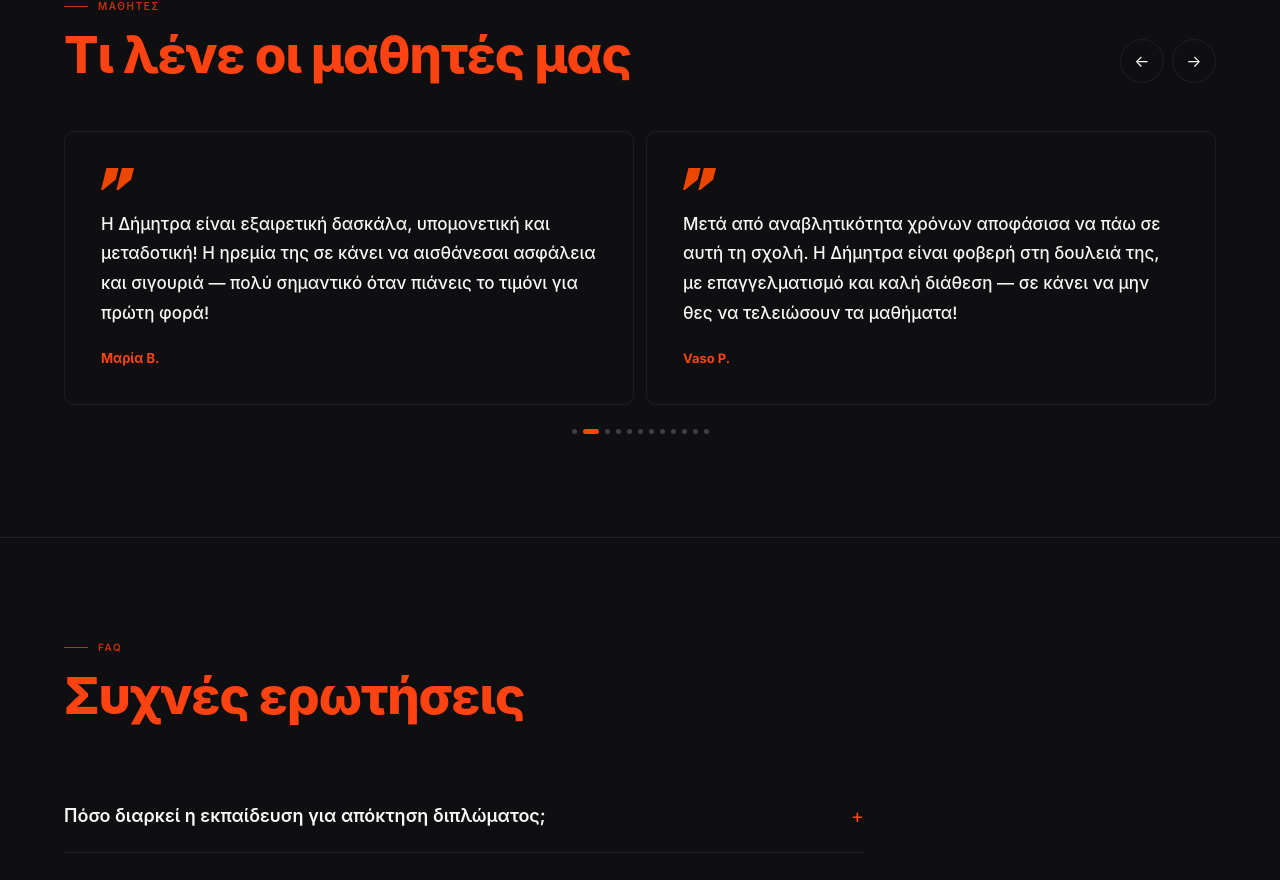
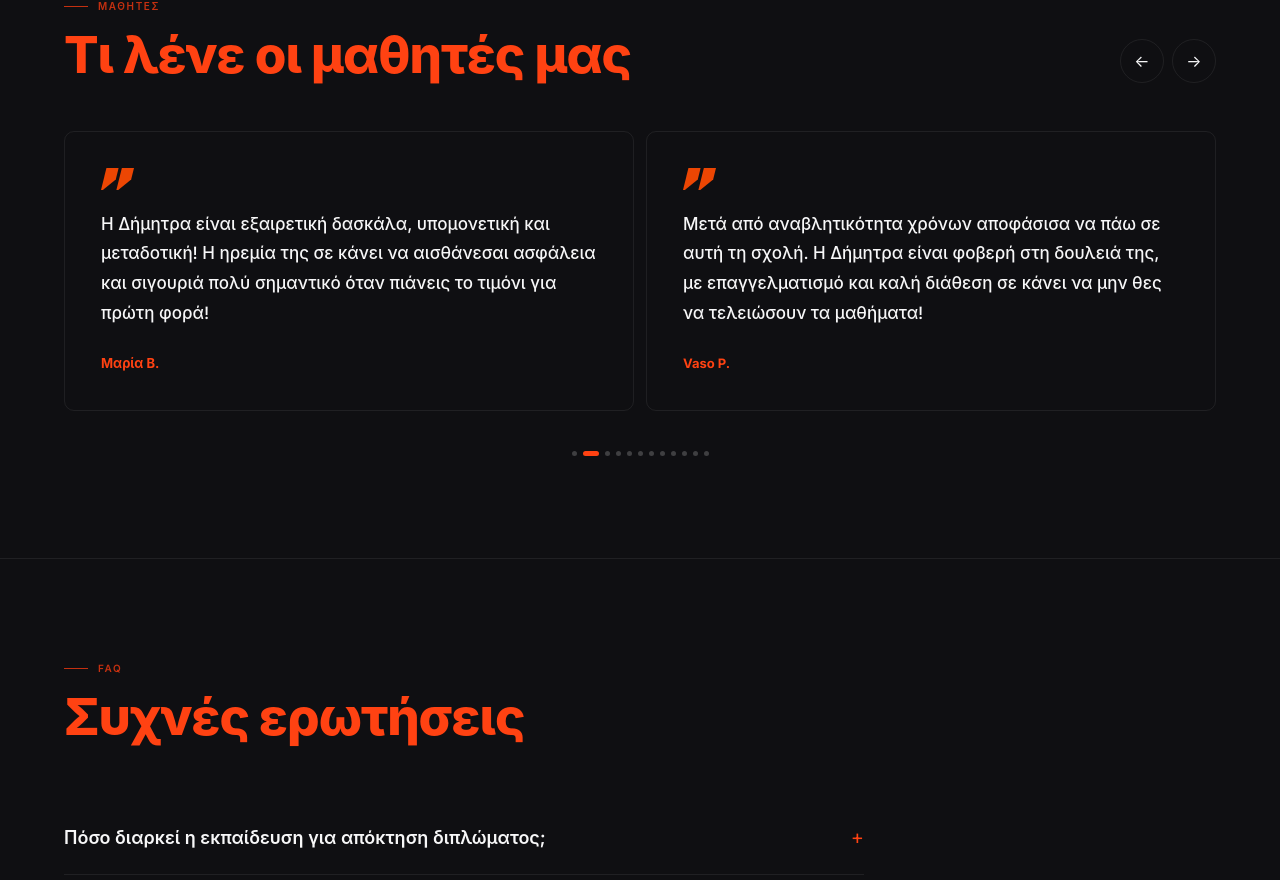
Before and after one commit to bmanologlou/dc26-next, a Next.js app: page / in a window 1280 px wide. Shown: the part 4840-5720 px from the top of the page. Built offline with nearby package versions, Linux system fonts and the light colour scheme.

Commit message:
Testimonials: no dashes, fixed height, dots lower

```diff
--- a/app/components/Testimonials.tsx
+++ b/app/components/Testimonials.tsx
@@ -4,11 +4,11 @@ import { motion, useInView, AnimatePresence } from 'framer-motion'
 
 const testimonials = [
   { text: 'Μετά από δύο αποτυχημένες προσπάθειες να μάθω να οδηγώ, ευτυχώς βρήκα την Δήμητρα και τα κατάφερα! Ήρεμη, μεταδοτική, σε κάνει να νιώθεις ασφάλεια. Καταπληκτική!', name: 'Πηνελόπη Κ.' },
-  { text: 'Η Δήμητρα είναι εξαιρετική δασκάλα, υπομονετική και μεταδοτική! Η ηρεμία της σε κάνει να αισθάνεσαι ασφάλεια και σιγουριά — πολύ σημαντικό όταν πιάνεις το τιμόνι για πρώτη φορά!', name: 'Μαρία Β.' },
-  { text: 'Μετά από αναβλητικότητα χρόνων αποφάσισα να πάω σε αυτή τη σχολή. Η Δήμητρα είναι φοβερή στη δουλειά της, με επαγγελματισμό και καλή διάθεση — σε κάνει να μην θες να τελειώσουν τα μαθήματα!', name: 'Vaso P.' },
+  { text: 'Η Δήμητρα είναι εξαιρετική δασκάλα, υπομονετική και μεταδοτική! Η ηρεμία της σε κάνει να αισθάνεσαι ασφάλεια και σιγουριά πολύ σημαντικό όταν πιάνεις το τιμόνι για πρώτη φορά!', name: 'Μαρία Β.' },
+  { text: 'Μετά από αναβλητικότητα χρόνων αποφάσισα να πάω σε αυτή τη σχολή. Η Δήμητρα είναι φοβερή στη δουλειά της, με επαγγελματισμό και καλή διάθεση σε κάνει να μην θες να τελειώσουν τα μαθήματα!', name: 'Vaso P.' },
   { text: 'Εξαιρετική η εμπειρία μου! Η Δήμητρα είναι δασκάλα που σου εμπνέει εμπιστοσύνη από την πρώτη στιγμή και σε διδάσκει πώς να είσαι πραγματικά σωστός οδηγός. Την προτείνω ανεπιφύλακτα!', name: 'Artemis D.' },
   { text: 'Παρόλο που πήγα για δίπλωμα σε σχετικά μεγάλη ηλικία, με έκανε να αισθανθώ πολύ άνετα από την αρχή και να ξεπεράσω όλους τους φόβους μου. Δήμητρα σε ευχαριστώ για όλα!', name: 'Filio R.' },
-  { text: 'Η καλύτερη δασκάλα που θα μπορούσα να έχω! Μεταδοτική και ήρεμη — πράγμα που σου προσφέρει αίσθημα σιγουριάς και ασφάλειας κατά τη διάρκεια του μαθήματος.', name: 'Theodora L.' },
+  { text: 'Η καλύτερη δασκάλα που θα μπορούσα να έχω! Μεταδοτική και ήρεμη πράγμα που σου προσφέρει αίσθημα σιγουριάς και ασφάλειας κατά τη διάρκεια του μαθήματος.', name: 'Theodora L.' },
   { text: 'Η καλύτερη δασκάλα! Συνεργάσιμη, ψύχραιμη και πάντα πρόθυμη να σου εξηγήσει και να σε βοηθήσει σε ό,τι απορία έχεις.', name: 'Mariaanna' },
   { text: 'Η Δήμητρα είναι τόσο γλυκιά, υπομονετική, μεταδοτική και άψογη επαγγελματίας που δεν θέλεις να τελειώσει το μάθημα.', name: 'Ntina D.' },
   { text: 'Ίσως και η καλύτερη σχολή οδηγών στην Αθήνα. Η κυρία Δήμητρα ήταν πολύ εξυπηρετική και πάντα με χαμόγελο σε κάθε μάθημα. Πήρα το δίπλωμα και έμαθα να οδηγώ άψογα.', name: 'Nikos V.' },
@@ -26,7 +26,7 @@ const Card = ({ t }: { t: typeof testimonials[0] }) => (
     border: '1px solid var(--color-border)',
     borderRadius: '10px', padding: 'clamp(24px, 3vw, 36px)',
     display: 'flex', flexDirection: 'column',
-    minHeight: '220px',
+    minHeight: '280px',
   }}>
     <QuoteIcon />
     <p style={{
@@ -139,7 +139,7 @@ export default function Testimonials() {
         </div>
 
         {/* Dots */}
-        <div style={{ display: 'flex', gap: '6px', justifyContent: 'center', marginTop: '24px' }}>
+        <div style={{ display: 'flex', gap: '6px', justifyContent: 'center', marginTop: '40px' }}>
           {testimonials.map((_, i) => (
             <button key={i} onClick={() => go(i)} style={{
               width: i === current ? '16px' : '5px', height: '5px',
```
